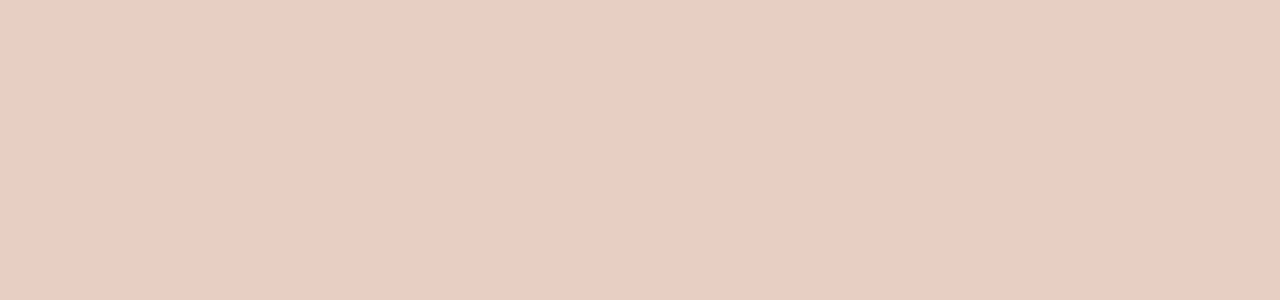
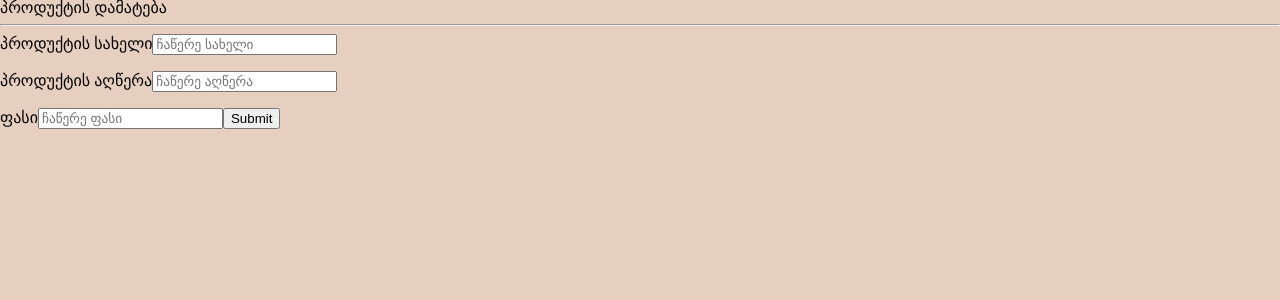
Before and after one commit to iosebi2899/hats, a React (Create React App) app: page /additems in a window 1280 px wide. Shown: the top 300 px of the page. Built offline with nearby package versions, Linux system fonts and the light colour scheme.

Commit message:
chore:added server

```diff
--- a/package.json
+++ b/package.json
@@ -8,6 +8,7 @@
     "@testing-library/jest-dom": "^5.11.4",
     "@testing-library/react": "^11.1.0",
     "@testing-library/user-event": "^12.1.10",
+    "axios": "^0.21.4",
     "chart.js": "^3.5.1",
     "jquery": "^3.6.0",
     "react": "16.8",
--- a/src/App.js
+++ b/src/App.js
@@ -3,13 +3,14 @@ import { BrowserRouter,Route } from "react-router-dom"
 import './scss/App.scss'
 import Home from './pages/Home'
 import Hats from './pages/Hats'
-
+import AddItem from './pages/AddItems'
 
 function App() {
   return (
         <BrowserRouter>
           <Route path ="/hats" component={Home} exact />
           <Route path ="/items" component={Hats} exact />
+          <Route path ="/additems" component={AddItem} exact />
         </BrowserRouter>
   );
 }
--- /dev/null
+++ b/src/pages/AddItems.js
@@ -0,0 +1,58 @@
+import React, {useState} from "react"
+import axios from 'axios';
+
+const AddItem = () => {
+    const [input, setInput] = useState({
+        title:"",
+        description:"",
+        price:"",
+    })
+
+
+    const handleChange = (event)=>{
+
+        const {name, value} = event.target;
+
+        setInput(prevInput=>{
+            return{
+                ...prevInput,
+                [name]:value,
+            }
+
+        })
+    }
+
+    const handleClick = (event)=>{
+        event.preventDefault();
+        const newItem = {
+            title: input.title,
+            description:input.description,
+            price:input.price
+        }
+        axios.post('http://localhost:3001/addItems',newItem)
+    }
+
+
+    return (
+        <div>
+            <h2>პროდუქტის დამატება</h2>
+            <hr />
+            <form>
+                <label>პროდუქტის სახელი</label>
+                <input onChange={handleChange} name="title" value={input.title} type="text" placeholder="ჩაწერე სახელი" />
+                <br />
+                <br />
+                <label>პროდუქტის აღწერა</label>
+                <input onChange={handleChange} name="description" value={input.description} type="text" placeholder="ჩაწერე აღწერა"/>
+                <br />
+                <br />
+                <label>ფასი</label>
+                <input onChange={handleChange} name="price" value={input.price} type="number" min="0" placeholder="ჩაწერე ფასი"/>
+
+                <input onClick={handleClick} type="submit" />
+            </form>
+        </div>
+    )
+}
+
+export default AddItem;
```
Also changed, not shown: 1 other file (tests, documents, lock files or other folders).
